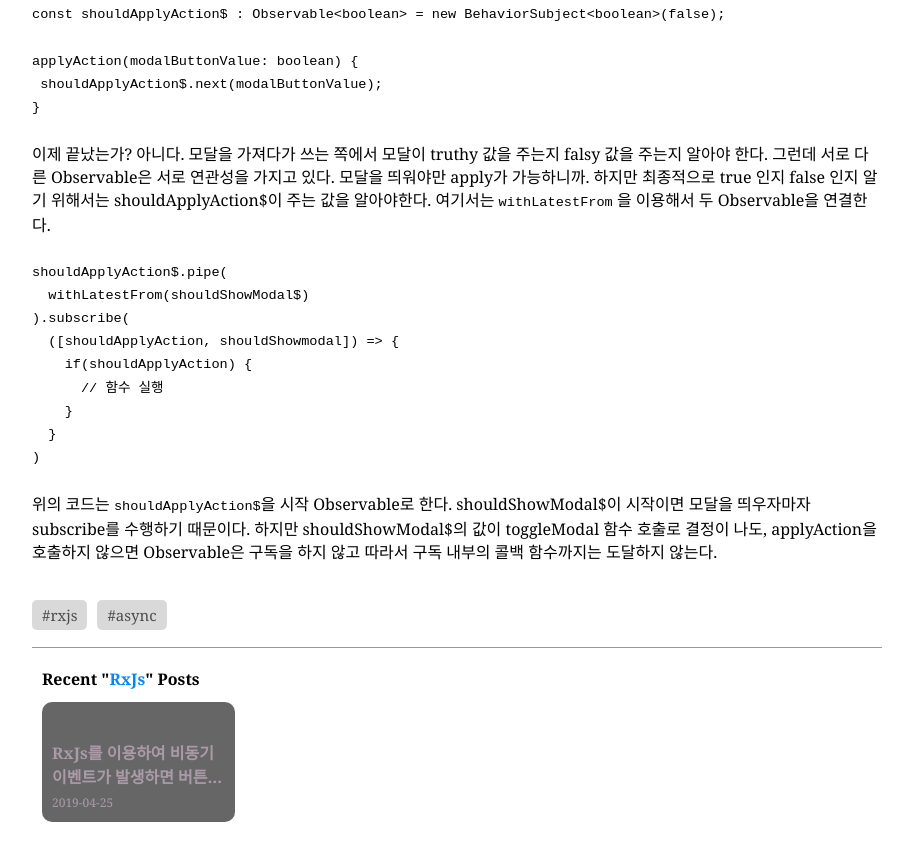
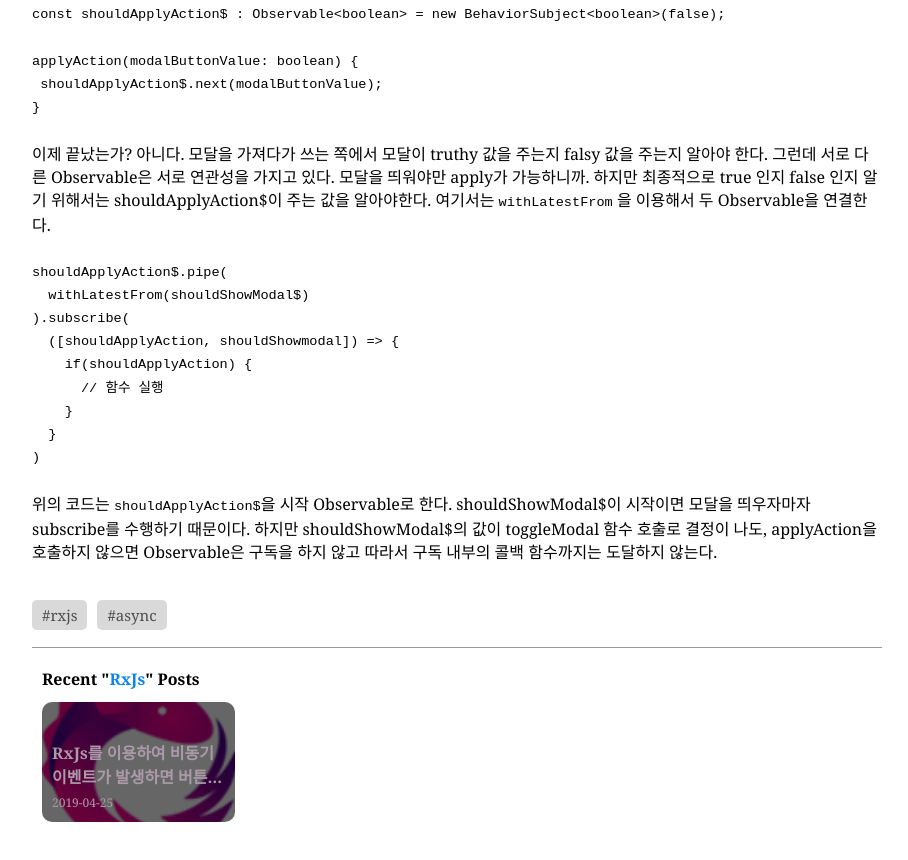
Before and after one commit to irrationnelle/devlog, a Gatsby site: page /19-04-25-rxjs-trigger/ in a window 1280 px wide. Shown: the part 1098-1958 px from the top of the page, without its empty margins (323-1231 px from the left). Built offline with nearby package versions, Linux system fonts and the light colour scheme; Gatsby itself is replaced by a stand-in of ours; some packages are replaced by stand-ins of ours; code samples lack their colours.

Commit message:
Add cover img to avoid error

```diff
--- a/content/blog/19-04-25-rxjs-trigger/index.md
+++ b/content/blog/19-04-25-rxjs-trigger/index.md
@@ -10,6 +10,7 @@ tags:
   - "async"
 description: "개발을 하던 중에 모달 이벤트를 처리해야 하는 경우가 있다."
 socialImage: ""
+cover: ./Rx_Logo_S.png
 ---
 
 # 왜 나는 이런 고민을 하게 되었나
```
Also changed, not shown: content/blog/19-04-25-rxjs-trigger/Rx_Logo_S.png (added).
